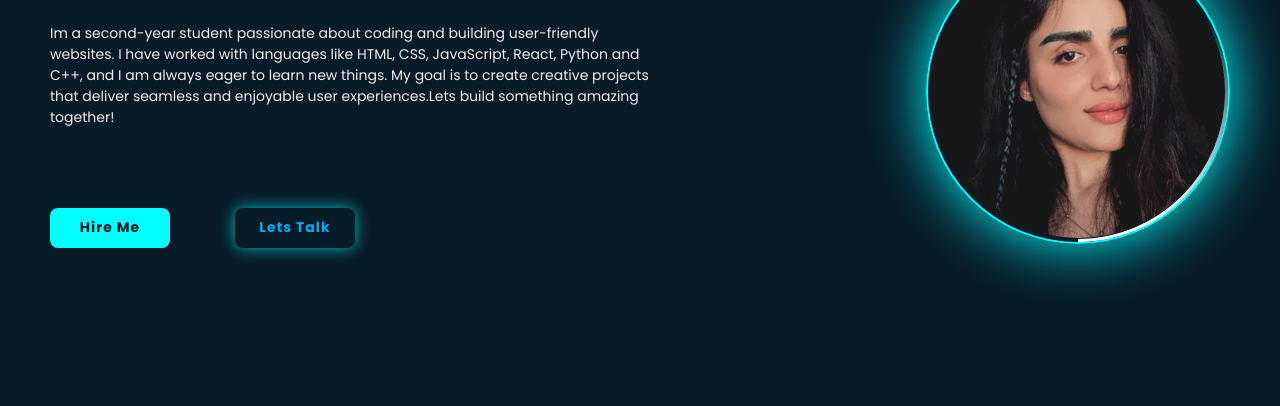
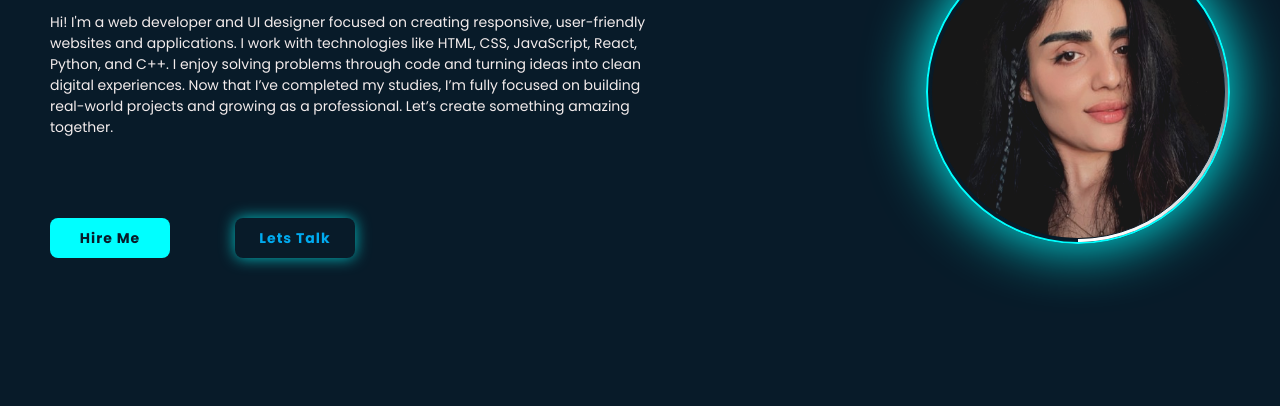
Before and after one commit to Venus95-Dev/AboutMe, a plain HTML site: page index.html in a window 1280 px wide. Shown: the part 308-714 px from the top of the page. Drawn offline with nearby package versions, Linux system fonts and the light colour scheme.

Commit message:
Update index.html

```diff
--- a/index.html
+++ b/index.html
@@ -28,8 +28,8 @@
                 <div class="text-animate">
                     <!-- <h3>Frontend Developer</h3> -->
                 </div>
-                <p>Im a second-year student passionate about coding and building user-friendly websites. I have worked with languages like HTML, CSS, JavaScript, React, Python and C++, and I am always eager to learn new things.
-                    My goal is to create creative projects that deliver seamless and enjoyable user experiences.Lets build something amazing together!</p>
+                <p>Hi! I'm a web developer and UI designer focused on creating responsive, user-friendly websites and applications. I work with technologies like HTML, CSS, JavaScript, React, Python, and C++. I enjoy solving problems through code and turning ideas into clean digital experiences. Now that I’ve completed my studies, I’m fully focused on building real-world projects and growing as a professional. Let’s create something amazing together.
+</p>
                 <div class="btn-box">
                     <a href="#contact" class="btn">Hire Me</a>
                     <a href="https://web.whatsapp.com/" class="btn" target="_blank">Lets Talk</a>
```
